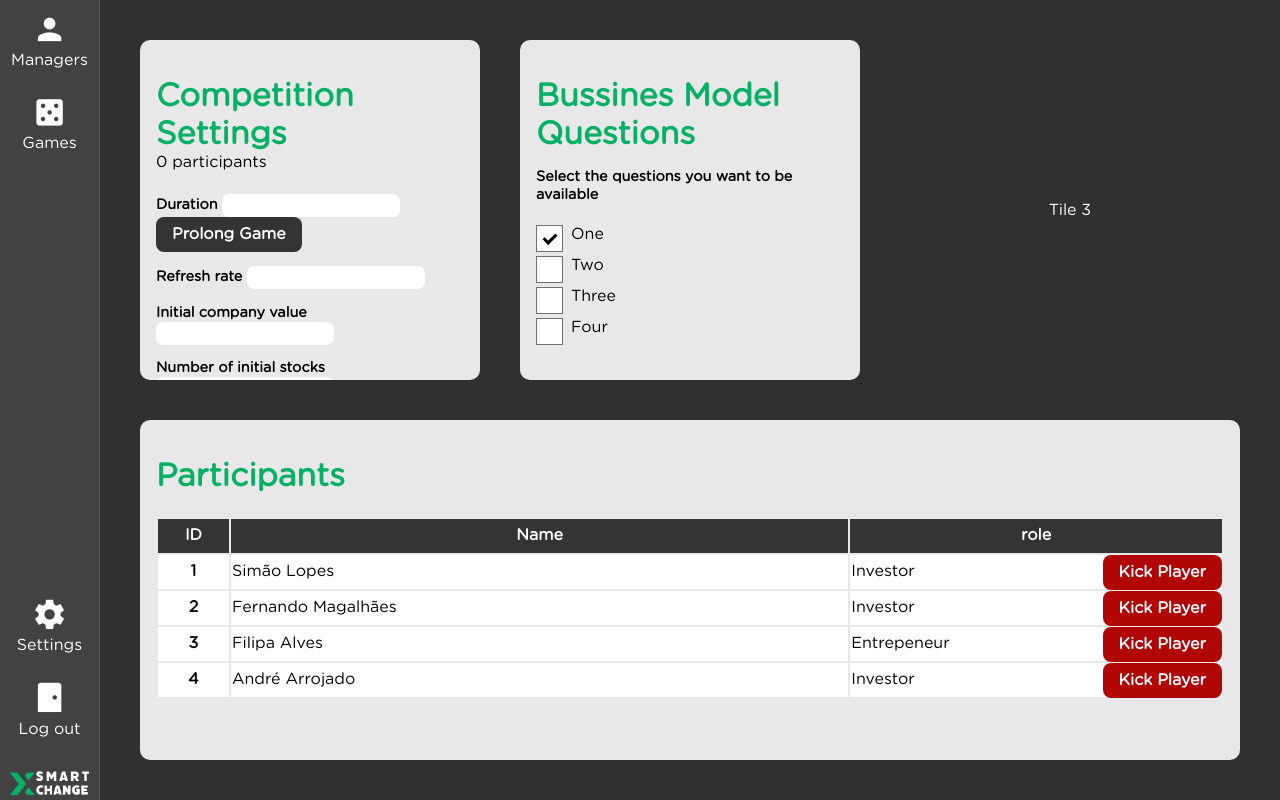
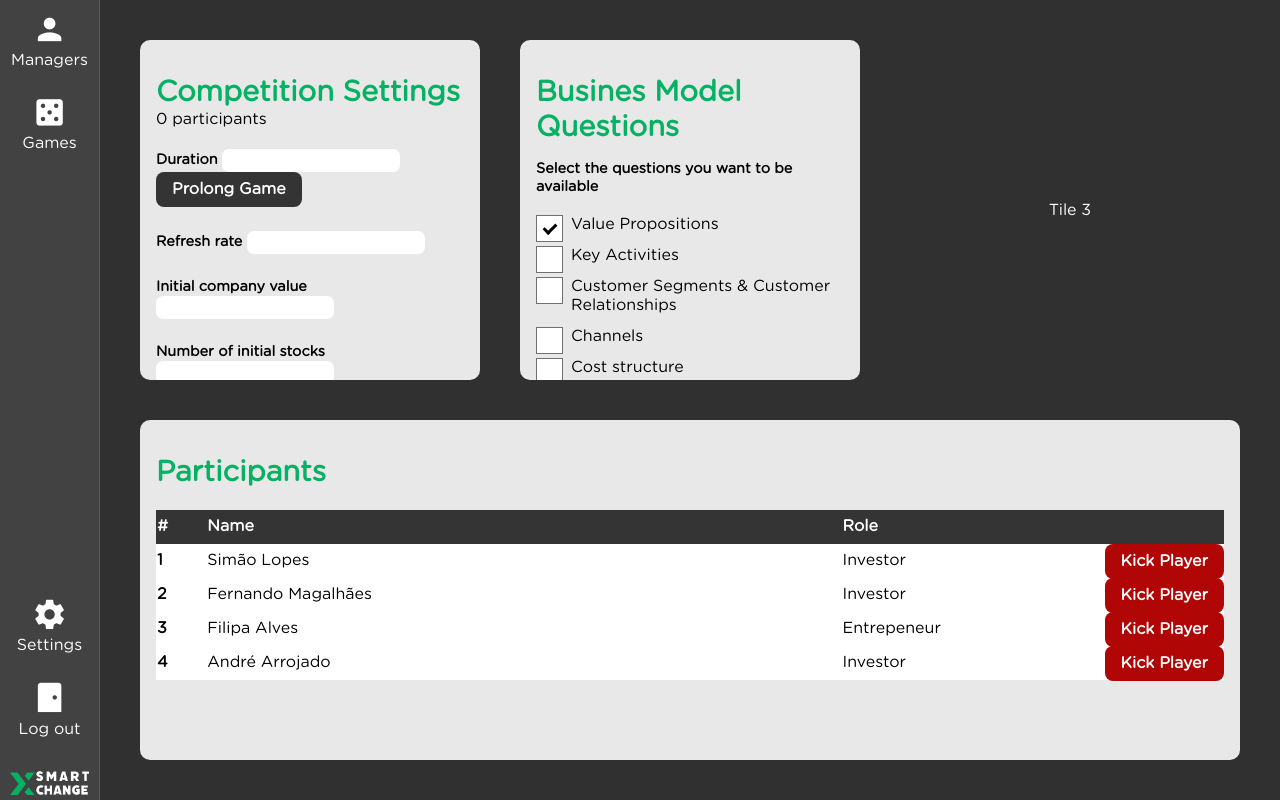
Before and after one commit to RobertoMourato/SmartXchange, an Angular app in the folder front-end/: page / in a window 1280 px wide. Built offline with nearby package versions, Linux system fonts and the light colour scheme.

Commit message:
[#60] <Fix> ADDED RESPONSIVENESS
Added responsiveness to different components within the manager page

```diff
--- a/front-end/src/app/manager-homepage-business/manager-homepage-business.component.css
+++ b/front-end/src/app/manager-homepage-business/manager-homepage-business.component.css
@@ -6,11 +6,11 @@
 }
 .title{
     color:#06B164;
-    font-size: 2em;
+    font-size: 1.8rem;
 }
 
 button{
-    display: inline-block;
+    float: right;
     border: none;
     padding: 0.5rem 1rem;
     margin: 0;
@@ -29,7 +29,7 @@ button{
 }
 button:hover,
 button:focus {
-    background: #707070;
+    background: #08e783;
 }
 
 button:focus {
--- a/front-end/src/app/manager-homepage-business/manager-homepage-business.component.html
+++ b/front-end/src/app/manager-homepage-business/manager-homepage-business.component.html
@@ -1,21 +1,39 @@
 <div class="container">
-    <h1 class= "title">Bussines Model Questions<div> <p class="participants"> Select the questions you want to be available</p></div></h1>
+    <h1 class= "title">Busines Model Questions<div> <p class="participants"> Select the questions you want to be available</p></div></h1>
     <div>
-        <label class="cont">One
+        <label class="cont">Value Propositions
             <input type="checkbox" checked="checked">
             <span class="checkmark"></span>
           </label>
-          <label class="cont">Two
+          <label class="cont">Key Activities
             <input type="checkbox">
             <span class="checkmark"></span>
           </label>
-          <label class="cont">Three
+          <label class="cont">Customer Segments & Customer
+            Relationships
             <input type="checkbox">
             <span class="checkmark"></span>
           </label>
-          <label class="cont">Four
+          <label class="cont">Channels
             <input type="checkbox">
             <span class="checkmark"></span>
           </label>
+          <label class="cont">Cost structure
+            <input type="checkbox">
+            <span class="checkmark"></span>
+          </label>
+          <label class="cont">Key partners
+            <input type="checkbox">
+            <span class="checkmark"></span>
+          </label>
+          <label class="cont">Key Resources
+            <input type="checkbox">
+            <span class="checkmark"></span>
+          </label>
+          <label class="cont">Revenue streams
+            <input type="checkbox">
+            <span class="checkmark"></span>
+          </label>
+          <button>Commit changes</button>
     </div>
 </div>
--- a/front-end/src/app/manager-homepage-competition/manager-homepage-competition.component.css
+++ b/front-end/src/app/manager-homepage-competition/manager-homepage-competition.component.css
@@ -6,13 +6,13 @@
 }
 .title{
     color:#06B164;
-    font-size: 2em;
+    font-size:1.8rem;
 }
 input{
     border-color: transparent;
     border-radius: 7px;
     text-align: center;
-    margin-right: 0.5em;
+    margin-right: 0.3rem;
 }
 input:active{
     text-align: center;
@@ -55,6 +55,7 @@ p{
     color:black;
     font-weight: bold;
     font-size: 0.9rem;
+    margin-bottom: 1.5rem;
 }
 .participants{
     text-align: left;
--- a/front-end/src/app/manager-homepage-participants/manager-homepage-participants.component.css
+++ b/front-end/src/app/manager-homepage-participants/manager-homepage-participants.component.css
@@ -6,7 +6,7 @@
 }
 .title{
     color:#06B164;
-    font-size: 2em;
+    font-size: 1.8rem;
 }
 button{
 
@@ -49,6 +49,7 @@ button:active {
 }
 th{
     height: 2rem;
+    text-align: left;
 }
 td{
     margin:0;
--- a/front-end/src/app/manager-homepage-participants/manager-homepage-participants.component.html
+++ b/front-end/src/app/manager-homepage-participants/manager-homepage-participants.component.html
@@ -1,6 +1,6 @@
 <div class="container">
     <h1 class= "title">Participants<div> </div></h1>
-    <table mdbTable striped="true" style="width: 100%;">
+    <table mdbTable striped="true" style="width: 100%; border-collapse:collapse;">
         <thead class="tableHead" style="width:100%">
           <tr>
             <th *ngFor="let head of headElements" scope="col">{{head}} </th>
--- a/front-end/src/app/manager-homepage-participants/manager-homepage-participants.component.ts
+++ b/front-end/src/app/manager-homepage-participants/manager-homepage-participants.component.ts
@@ -14,7 +14,7 @@ export class ManagerHomepageParticipantsComponent implements OnInit {
     {id: 4, name: 'André Arrojado', role: 'Investor'},
   ];
 
-  headElements = ['ID', 'Name', 'role'];
+  headElements = ['#', 'Name', 'Role'];
 
   dataSource = ELEMENT_DATA;
   expandedElement: Participants;
```
